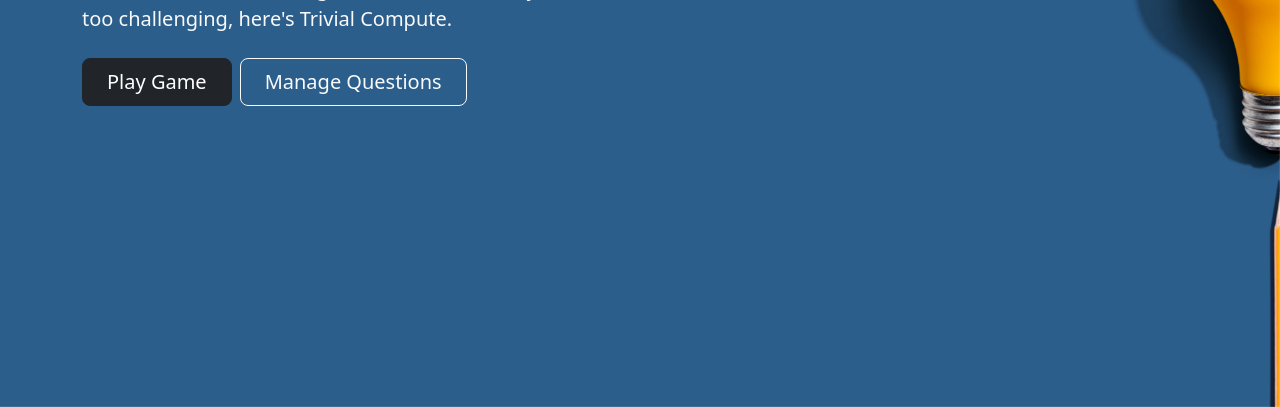
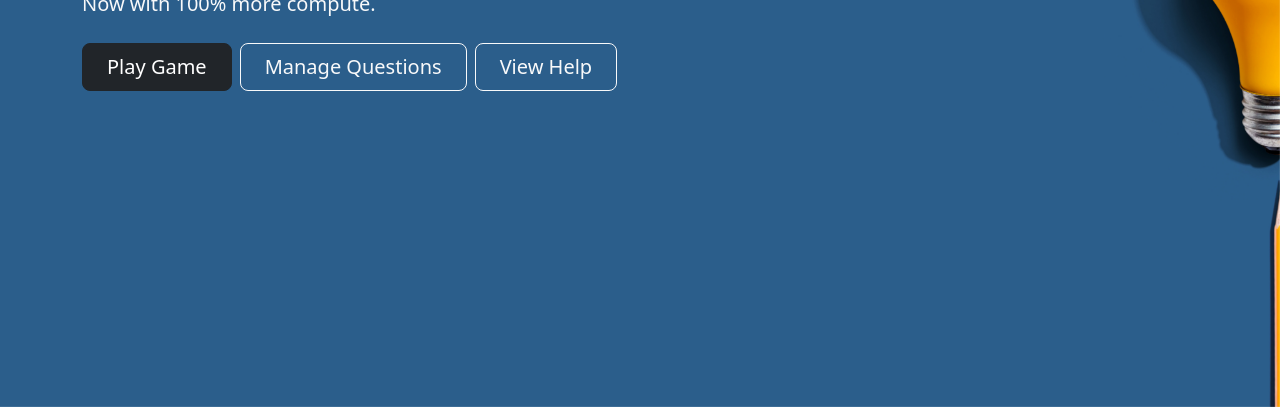
Before and after one commit to the-4ce/trivial-compute, a plain HTML site: page index.html in a window 1280 px wide. Shown: the part 393-800 px from the top of the page. Drawn offline with nearby package versions, Linux system fonts and the light colour scheme.

Commit message:
update index

```diff
--- a/index.html
+++ b/index.html
@@ -19,11 +19,12 @@
         </h1>
         <div class="col-lg-6">
           <p class="lead mb-4 text-light">
-            For those of us who thought Trivial Pursuit was just a bit too challenging, here's Trivial Compute.
+            Now with 100% more compute.
           </p>
           <div class="d-grid gap-2 d-sm-flex justify-content-sm-start">
             <a href="./game" class="btn btn-dark btn-lg px-4 gap-3">Play Game</a>
             <a href="./manage" class="btn btn-outline-light btn-lg px-4">Manage Questions</a>
+            <a href="./help" class="btn btn-outline-light btn-lg px-4">View Help</a>
           </div>
         </div>
       </div>
```
